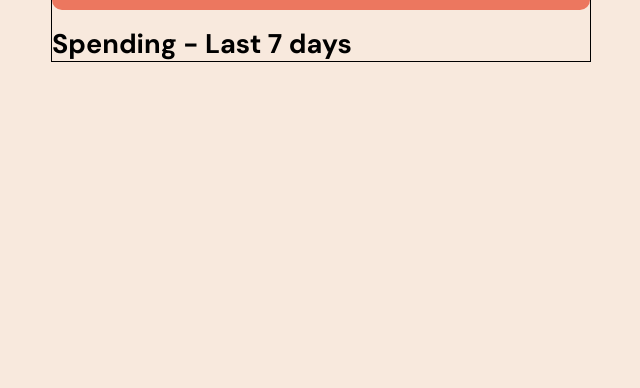
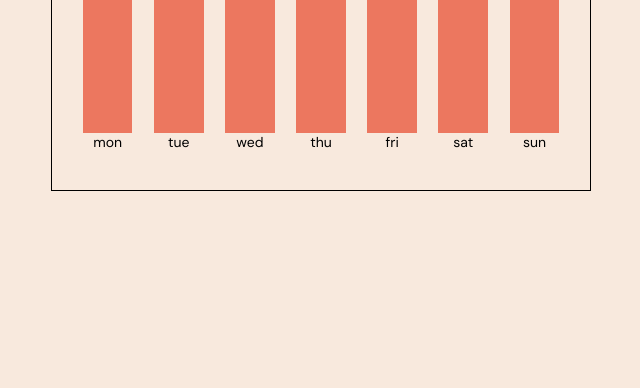
Before and after one commit to KieranWebDev/expenses-chart-component, a plain HTML site: page index.html in a window 1280 px wide. Shown: the part 412-800 px from the top of the page, without its empty margins (319-959 px from the left). Drawn offline with Linux system fonts and the light colour scheme.

Commit message:
skeleton graph html and css complete

```diff
--- a/index.html
+++ b/index.html
@@ -28,6 +28,150 @@
     </section>
     <section class="graph-section">
       <h2>Spending - Last 7 days</h2>
+      <div class="graph-container">
+
+        <div class="day-container">
+          <div class="graph-bar-container">
+            <div class="graph-bar"></div>
+            <p class="daily-amount-spent hidden">$50</p>
+          </div>
+          <p class="day">mon</p>
+        </div>
+
+        <div class="day-container">
+          <div class="graph-bar-container">
+            <div class="graph-bar"></div>
+            <p class="daily-amount-spent hidden">$50</p>
+          </div>
+          <p class="day">tue</p>
+        </div>
+
+        <div class="day-container">
+          <div class="graph-bar-container">
+            <div class="graph-bar"></div>
+            <p class="daily-amount-spent hidden">$50</p>
+          </div>
+          <p class="day">wed</p>
+        </div>
+
+        <div class="day-container">
+          <div class="graph-bar-container">
+            <div class="graph-bar"></div>
+            <p class="daily-amount-spent hidden">$50</p>
+          </div>
+          <p class="day">thu</p>
+        </div>
+
+        <div class="day-container">
+          <div class="graph-bar-container">
+            <div class="graph-bar"></div>
+            <p class="daily-amount-spent hidden">$50</p>
+          </div>
+          <p class="day">fri</p>
+        </div>
+
+        <div class="day-container">
+          <div class="graph-bar-container">
+            <div class="graph-bar"></div>
+            <p class="daily-amount-spent hidden">$50</p>
+          </div>
+          <p class="day">sat</p>
+        </div>
+
+        <div class="day-container">
+          <div class="graph-bar-container">
+            <div class="graph-bar"></div>
+            <p class="daily-amount-spent hidden">$50</p>
+          </div>
+          <p class="day">sun</p>
+        </div>
+
+
+
+
+
+
+
+        <!-- <div class="day-container">
+          <div class="graph-bar-container">
+            <div class="graph-bar"></div>
+            <p class="daily-amount-spent">$50</p>
+          </div>
+          <p class="day">tue</p>
+        </div>
+        <div class="day-container">
+          <div class="graph-bar-container">
+            <p class="daily-amount-spent">$50</p>
+            <div class="graph-bar"></div>
+          </div>
+          <p class="day">wed</p>
+        </div>
+        <div class="day-container">
+          <div class="graph-bar-container">
+            <p class="daily-amount-spent">$50</p>
+            <div class="graph-bar"></div>
+          </div>
+          <p class="day">thu</p>
+        </div>
+        <div class="day-container">
+          <div class="graph-bar-container">
+            <p class="daily-amount-spent">$50</p>
+            <div class="graph-bar"></div>
+          </div>
+          <p class="day">fri</p>
+        </div>
+        <div class="day-container">
+          <div class="graph-bar-container">
+            <p class="daily-amount-spent">$50</p>
+            <div class="graph-bar"></div>
+          </div>
+          <p class="day">sat</p>
+        </div>
+        <div class="day-container">
+          <div class="graph-bar-container">
+            <p class="daily-amount-spent">$50</p>
+            <div class="graph-bar"></div>
+          </div>
+          <p class="day">sun</p>
+        </div>
+
+      </div> -->
+
+        <!-- <div class="day-container">
+          <p class="day">tues</p>
+          <div class="graph-bar"></div>
+          <p class="daily-amount-spent">$50</p>
+        </div>
+        <div class="day-container">
+          <p class="day">wed</p>
+          <div class="graph-bar"></div>
+          <p class="daily-amount-spent">$50</p>
+        </div>
+        <div class="day-container">
+          <p class="day">thu</p>
+          <div class="graph-bar"></div>
+          <p class="daily-amount-spent">$50</p>
+        </div>
+        <div class="day-container">
+          <p class="day">fri</p>
+
+          <div class="graph-bar"></div>
+          <p class="daily-amount-spent">$50</p>
+        </div>
+        <div class="day-container">
+          <p class="day">sat</p>
+          <div class="graph-bar"></div>
+          <p class="daily-amount-spent">$50</p>
+        </div>
+        <div class="day-container">
+          <p class="day">sun</p>
+          <div class="graph-bar"></div>
+          <p class="daily-amount-spent">$50</p>
+        </div>
+
+
+
+      </div> -->
     </section>
   </main>
 
--- a/styles.css
+++ b/styles.css
@@ -34,14 +34,13 @@ body {
   justify-content: center;
   align-items: center;
   min-height: 100vh;
+  padding: 1rem;
 }
 
 /* CARD */
 .main-container {
   border: 1px solid black;
-  width: 100%;
-  width: clamp(300px, 100%, 540px);
-  margin: 1rem;
+  width: clamp(280px, 100%, 540px);
 }
 /* balance-section */
 .balance-section {
@@ -68,3 +67,53 @@ body {
   font-size: 1.5rem;
   font-weight: 700;
 }
+
+/* GRAPH */
+
+.graph-section {
+  padding: 20px;
+}
+.graph-container {
+  display: grid;
+  grid-template-columns: repeat(7, 1fr);
+  grid-template-rows: 1fr;
+  justify-content: center;
+  align-items: center;
+}
+.day-container {
+  display: flex;
+  flex-direction: column;
+  justify-content: flex-end;
+  align-items: center;
+  height: clamp(120px, 100%, 180px);
+}
+
+.graph-bar-container {
+  display: flex;
+  flex-direction: column-reverse;
+  justify-content: flex-end;
+  height: 200px;
+  width: 100%;
+}
+
+.graph-bar {
+  width: 70%;
+  background-color: var(--soft-red);
+  margin: 0 auto;
+  flex-basis: 100%;
+}
+.day {
+  font-size: 14px;
+}
+
+.hidden {
+  /* display: none; */
+  visibility: hidden;
+}
+
+.graph-bar:hover {
+  background-color: green;
+}
+.graph-bar:hover + .hidden {
+  visibility: visible;
+}
```
